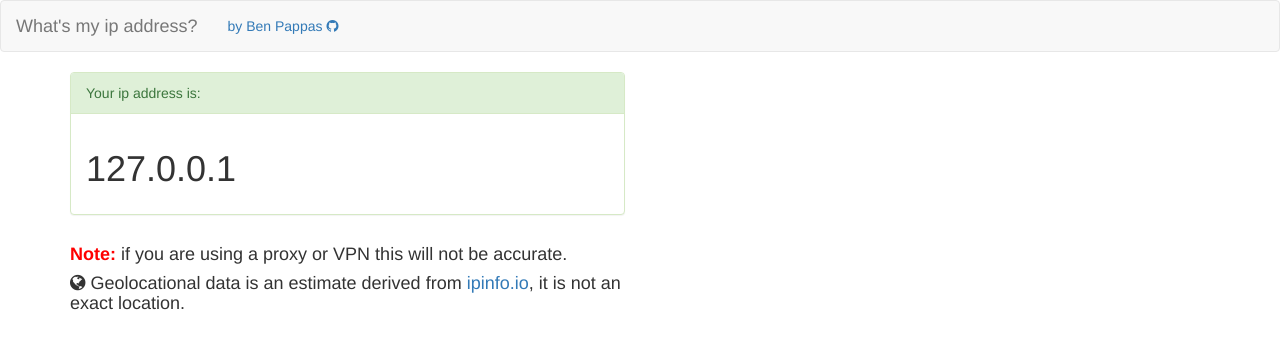
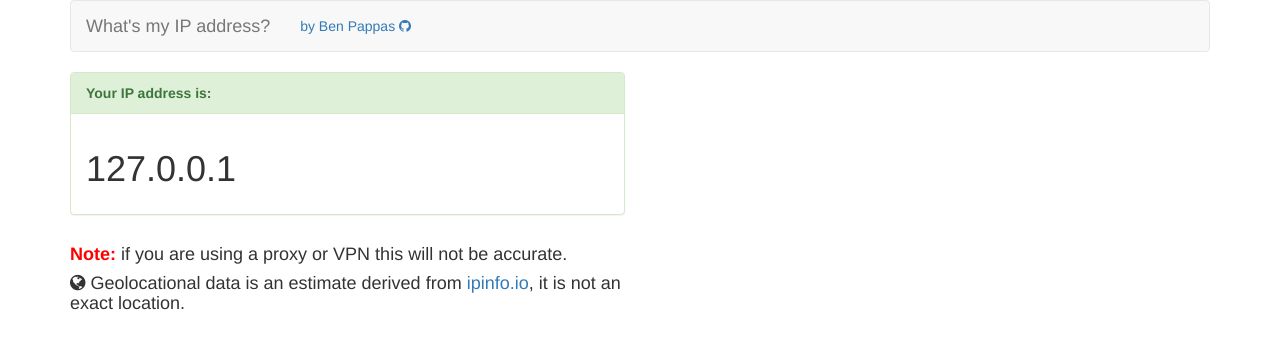
Before and after one commit to mrpappas/whats-my-ip, a PHP site: page /index.php in a window 1280 px wide. Shown: the top 349 px of the page. Run offline with PHP 8.4, Linux system fonts and the light colour scheme; some libraries are stand-ins or nearby versions.

Commit message:
capitalized /ip/

```diff
--- a/index.html.php
+++ b/index.html.php
@@ -13,23 +13,23 @@
   </head>
 
   <body>
+   <div class="container">
 	<nav class="navbar navbar-default">
 	  <div class="container-fluid">
 		<div class="navbar-header">
 		  <a class="navbar-brand" href="#">
-			<p>What's my ip address?</p>
+			<p>What's my IP address?</p>
 		  </a>
 		  <p class="navbar-text navbar-right"><a href="https://github.com/mrpappas" target="_blank">by Ben Pappas <i class="fa fa-github"></i></a></p>
 		</div>
-
 	  </div>
 	</nav>
-
+   </div>
 	<div class="container">
 	    <div class="row" align="left">
 		  <div class="col-md-6">
 			<div class="panel panel-success">
-			  <div class="panel-heading">Your ip address is:</div>
+			  <div class="panel-heading"><strong>Your IP address is:</strong></div>
 			  <div class="panel-body">
 				<!---$ip goes here--->
 				<h1><?php echo $ip?></h1>
```
